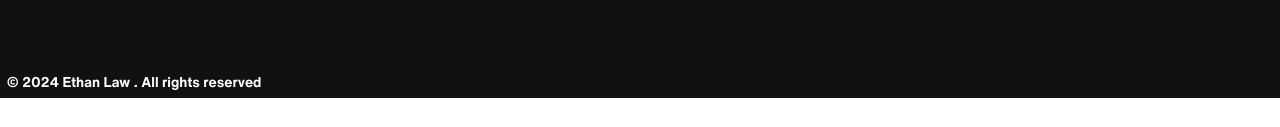
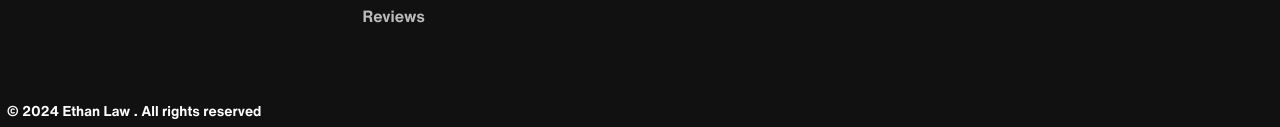
Before and after one commit to ethanlxz/website_project, a plain HTML site: page contact_us_page/Contact_us.html in a window 1280 px wide. Shown: the part 1332-1459 px from the top of the page. Before the commit the page ends 1430 px from the top, so only its background shows below. Drawn offline with nearby package versions, Linux system fonts and the light colour scheme.

Commit message:
change contact us

```diff
--- a/contact_us_page/Contact_us.html
+++ b/contact_us_page/Contact_us.html
@@ -21,6 +21,7 @@
         }
     </style>
 
+<!-- HEADER (COPY PASTE THIS)-->
 <script src="../header/header.js"></script>
 <div id="header">
 	<div class="header">
@@ -101,6 +102,7 @@
 <!-- HEADER END -->
 </head>
 <body>
+	<div class="pleaseblur">
 	<br><br><br><br><br>
     <div class="contact-container">
         <h2 style="font-family: Nike-font; font-size: 70px;" >CONTACT US</h2>
@@ -166,6 +168,7 @@
 								<li><a href="../order_status_page/track.html">order status</a></li>
 								<li><a href="../gethelp_page/gethelp.html">payment options</a></li>
 								<li><a href="../contact_us_page/Contact_us.html">contact us</a></li>
+								<li><a href="review_link">reviews</a></li>
 							</ul>
 						</div>
 						<div class="footer-col">
@@ -187,6 +190,6 @@
 			</div>
 		</div>
 		<!-- FOOTER END -->
-
+	</div>
 </body>
 </html>
```
Lines whose indentation alone changed are shown as unchanged.
